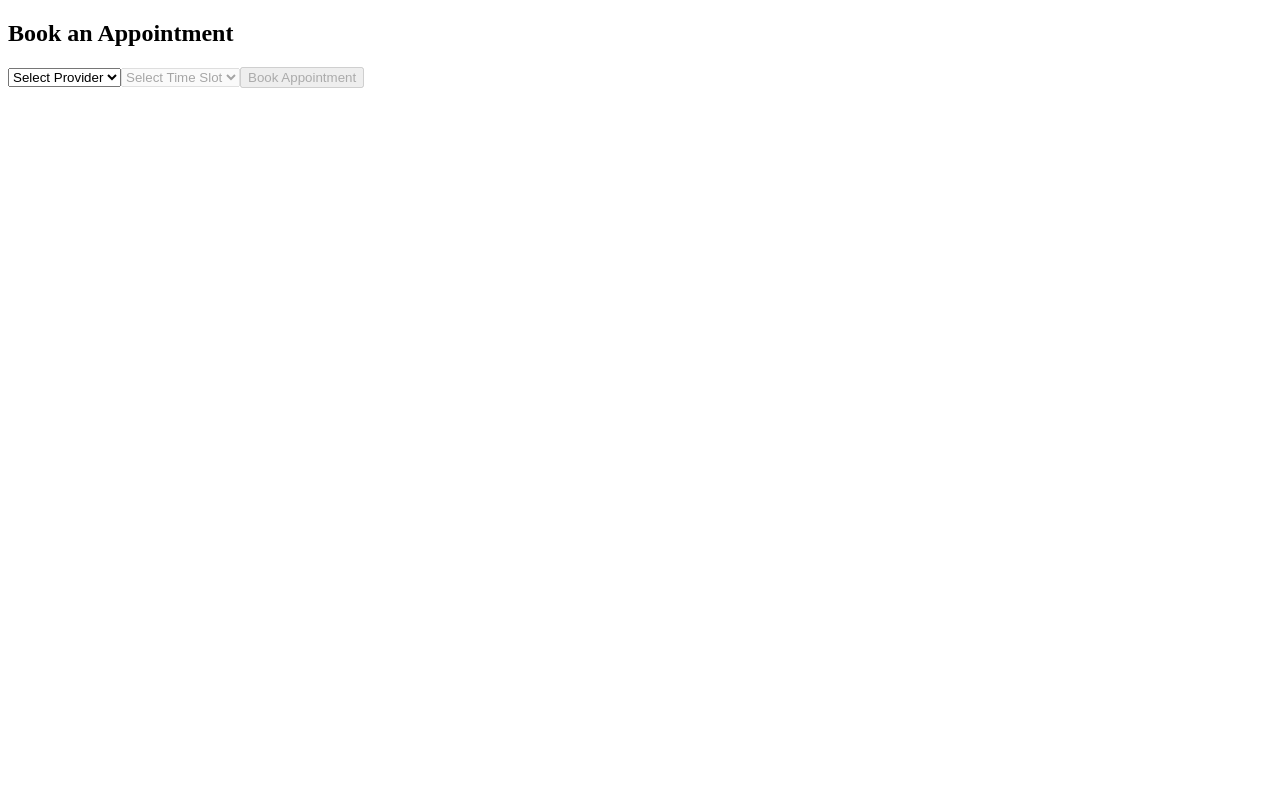
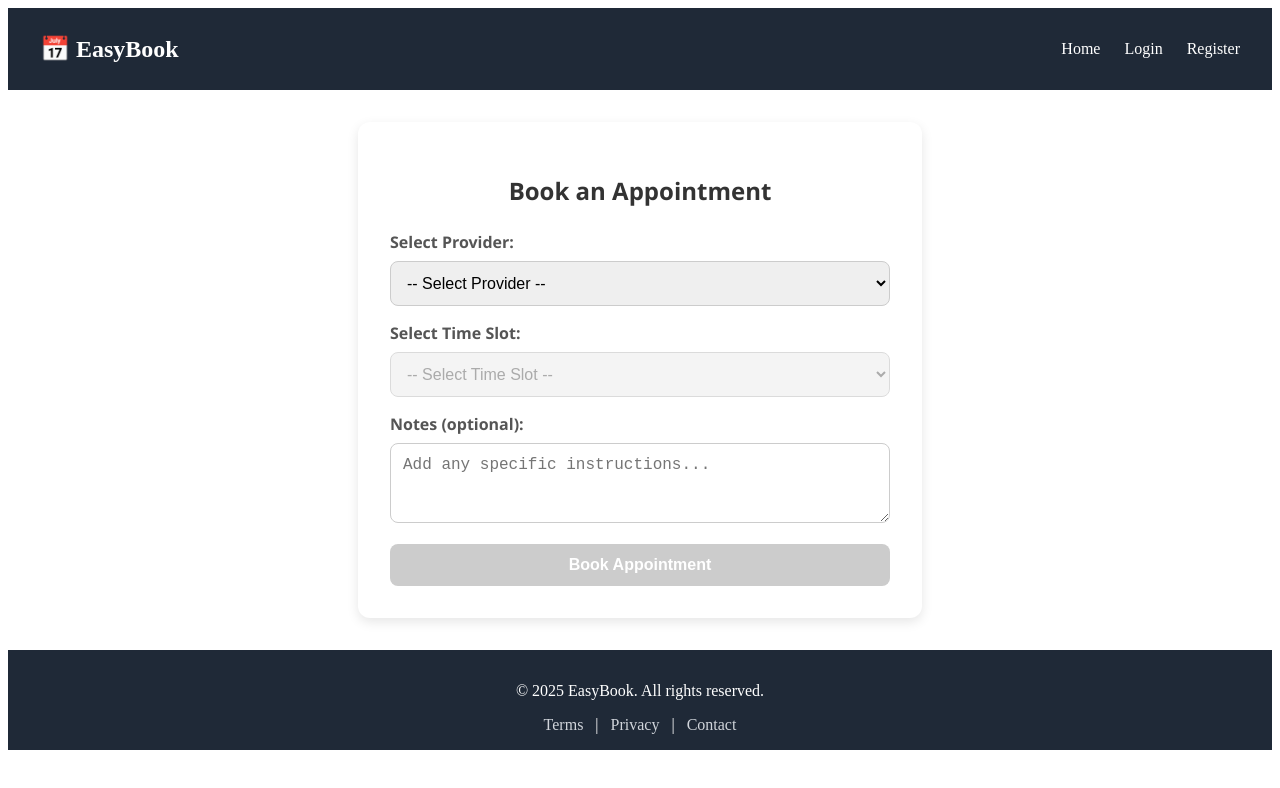
Before and after one commit to mombeh/frontend-booking-api, a React (Vite) app: page /book in a window 1280 px wide. Shown: the top 788 px of the page. Built offline with nearby package versions, Linux system fonts and the light colour scheme.

Commit message:
added navbar and footer to all my pages

```diff
--- a/src/components/AppointmentBooking.jsx
+++ b/src/components/AppointmentBooking.jsx
@@ -1,17 +1,20 @@
 // src/components/AppointmentBooking.jsx
 import React, { useEffect, useState, useContext } from 'react';
 import { AuthContext } from '../context/AuthContext';
-import { useNavigate } from 'react-router-dom'; // at the top
+import { useNavigate } from 'react-router-dom';
+import Footer from '../components/Footer';
+import Navbar from '../components/Navbar';
 
 const AppointmentBooking = () => {
   const { token, role } = useContext(AuthContext);
   const [providers, setProviders] = useState([]);
+  const [selectedProviderId, setSelectedProviderId] = useState('');
   const [selectedSlotId, setSelectedSlotId] = useState('');
-  const [selectedProviderId, setSelectedProviderId] = useState('');
+  const [notes, setNotes] = useState('');
   const [success, setSuccess] = useState('');
   const [error, setError] = useState('');
 
-  const navigate = useNavigate(); // inside component
+  const navigate = useNavigate();
 
   useEffect(() => {
     if (role !== 'user') return;
@@ -33,10 +36,16 @@ const AppointmentBooking = () => {
   const handleBook = async (e) => {
     e.preventDefault();
     setError('');
-    setSuccess('Appointment booked successfully!');
-    setTimeout(() => navigate('/user/dashboard'), 1500);
+    setSuccess('');
 
     try {
+      const selectedProvider = providers.find(p => p.id === selectedProviderId);
+      const selectedSlot = selectedProvider?.timeSlots.find(slot => slot.id === selectedSlotId);
+
+      if (!selectedSlot) throw new Error('Invalid time slot selected');
+
+      const appointmentTime = `${selectedSlot.date}T${selectedSlot.startTime}`;
+
       const res = await fetch(`${import.meta.env.VITE_BASE_URL}/api/appointments/book`, {
         method: 'POST',
         headers: {
@@ -44,29 +53,39 @@ const AppointmentBooking = () => {
           Authorization: `Bearer ${token}`,
         },
         body: JSON.stringify({
-          providerId: selectedProviderId,
-          timeSlotId: selectedSlotId,
+          provider_id: selectedProviderId,
+          time_slot_id: selectedSlotId,
+          appointment_time: appointmentTime,
+          notes,
         }),
       });
 
       const data = await res.json();
 
-      if (!res.ok) throw new Error(data.message || 'Booking failed');
+      if (!res.ok) throw new Error(data.error || data.message || 'Booking failed');
 
       setSuccess('Appointment booked successfully!');
+      setTimeout(() => navigate('/user/dashboard'), 1500);
     } catch (err) {
       setError(err.message);
     }
   };
 
   return (
+   <>
+       <Navbar />
     <div className="appointment-booking">
       <h2>Book an Appointment</h2>
-      {error && <p style={{ color: 'red' }}>{error}</p>}
-      {success && <p style={{ color: 'green' }}>{success}</p>}
+
+      {error && <p className="message error">{error}</p>}
+      {success && <p className="message success">{success}</p>}
 
       <form onSubmit={handleBook}>
+        {/* Provider */}
+        <div className="form-group">
+          <label htmlFor="provider">Select Provider:</label>
           <select
+            id="provider"
             value={selectedProviderId}
             onChange={(e) => {
               setSelectedProviderId(e.target.value);
@@ -74,39 +93,58 @@ const AppointmentBooking = () => {
             }}
             required
           >
-          <option value="">Select Provider</option>
+            <option value="">-- Select Provider --</option>
             {providers.map((p) => (
               <option key={p.id} value={p.id}>
                 {p.serviceName} ({p.email})
               </option>
             ))}
           </select>
+        </div>
 
+        {/* Time Slot */}
+        <div className="form-group">
+          <label htmlFor="slot">Select Time Slot:</label>
           <select
+            id="slot"
             value={selectedSlotId}
             onChange={(e) => setSelectedSlotId(e.target.value)}
             required
             disabled={!selectedProviderId}
           >
-          <option value="">Select Time Slot</option>
+            <option value="">-- Select Time Slot --</option>
             {selectedProviderId &&
               providers
                 .find((p) => p.id === selectedProviderId)
                 ?.timeSlots
-              .filter(slot => !slot.is_booked)
+                .filter((slot) => !slot.is_booked)
                 .map((slot) => (
                   <option key={slot.id} value={slot.id}>
                     {slot.date} | {slot.startTime} - {slot.endTime}
                   </option>
-              ))
-          }
+                ))}
           </select>
+        </div>
 
+        {/* Notes */}
+        <div className="form-group">
+          <label htmlFor="notes">Notes (optional):</label>
+          <textarea
+            id="notes"
+            value={notes}
+            onChange={(e) => setNotes(e.target.value)}
+            placeholder="Add any specific instructions..."
+          />
+        </div>
+
+        {/* Submit */}
         <button type="submit" disabled={!selectedSlotId}>
           Book Appointment
         </button>
       </form>
     </div>
+    <Footer/>
+   </>
   );
 };
 
--- /dev/null
+++ b/src/components/Footer.jsx
@@ -0,0 +1,12 @@
+
+const Footer = () => {
+    return (
+        <footer className="footer">
+            <p>&copy; {new Date().getFullYear()} EasyBook. All rights reserved.</p>
+            <div className="footer-links">
+                <a href="#">Terms</a> | <a href="#">Privacy</a> | <a href="#">Contact</a>
+            </div>
+        </footer>
+    )
+}
+export default Footer
--- a/src/index.css
+++ b/src/index.css
@@ -230,3 +230,96 @@
   justify-self: center;
   font-weight: bolder;
 }
+
+/* Container */
+.appointment-booking {
+  max-width: 500px;
+  margin: 2rem auto;
+  padding: 2rem;
+  background-color: #ffffff;
+  border-radius: 12px;
+  box-shadow: 0 4px 12px rgba(0, 0, 0, 0.1);
+  font-family: 'Segoe UI', sans-serif;
+}
+
+/* Heading */
+.appointment-booking h2 {
+  text-align: center;
+  margin-bottom: 1.5rem;
+  color: #333;
+}
+
+/* Error & Success Messages */
+.message {
+  text-align: center;
+  padding: 0.5rem;
+  margin-bottom: 1rem;
+  border-radius: 6px;
+}
+
+.message.error {
+  background-color: #ffe6e6;
+  color: #cc0000;
+}
+
+.message.success {
+  background-color: #e6ffed;
+  color: #2e8b57;
+}
+
+/* Form Group */
+.form-group {
+  margin-bottom: 1rem;
+}
+
+.form-group label {
+  display: block;
+  margin-bottom: 0.5rem;
+  font-weight: 600;
+  color: #555;
+}
+
+/* Inputs */
+.form-group select,
+.form-group textarea {
+  width: 100%;
+  padding: 0.75rem;
+  border: 1px solid #ccc;
+  border-radius: 8px;
+  font-size: 1rem;
+  box-sizing: border-box;
+}
+
+.form-group select:disabled {
+  background-color: #f0f0f0;
+  color: #888;
+}
+
+/* Textarea */
+textarea {
+  resize: vertical;
+  min-height: 80px;
+}
+
+/* Button */
+button[type="submit"] {
+  width: 100%;
+  padding: 0.75rem;
+  font-size: 1rem;
+  background-color: #0077ff;
+  color: white;
+  border: none;
+  border-radius: 8px;
+  font-weight: bold;
+  cursor: pointer;
+  transition: background-color 0.3s ease;
+}
+
+button[type="submit"]:hover:not(:disabled) {
+  background-color: #005ecc;
+}
+
+button[type="submit"]:disabled {
+  background-color: #ccc;
+  cursor: not-allowed;
+}
--- a/src/pages/Home.jsx
+++ b/src/pages/Home.jsx
@@ -1,18 +1,13 @@
 import React from 'react';
 import HomePage from '../components/HomePage';
 import Navbar from '../components/Navbar';
+import Footer from '../components/Footer';
 const Home = () => {
   return (
     <div className="home-container">
       <Navbar/>
      < HomePage/>
-      {/* Footer */}
-      <footer className="footer">
-        <p>&copy; {new Date().getFullYear()} EasyBook. All rights reserved.</p>
-        <div className="footer-links">
-          <a href="#">Terms</a> | <a href="#">Privacy</a> | <a href="#">Contact</a>
-        </div>
-      </footer>
+      <Footer/>
     </div>
   );
 };
--- a/src/pages/Login.jsx
+++ b/src/pages/Login.jsx
@@ -2,6 +2,8 @@
 import React, { useState, useContext } from 'react';
 import { AuthContext } from '../context/AuthContext';
 import { useNavigate } from 'react-router-dom';
+import Navbar from '../components/Navbar';
+import Footer from '../components/Footer';
 
 const Login = () => {
   const { login } = useContext(AuthContext);
@@ -52,6 +54,8 @@ const Login = () => {
   };
 
   return (
+   <>
+    <Navbar />
     <div className='auth-container'>
       <h2>Login</h2>
       {error && <p style={{ color: 'red' }}>{error}</p>}
@@ -67,6 +71,8 @@ const Login = () => {
         <button type="submit">Login</button>
       </form>
     </div>
+    <Footer/>
+    </>
   );
 };
 
--- a/src/pages/ProviderDashboard.jsx
+++ b/src/pages/ProviderDashboard.jsx
@@ -3,6 +3,8 @@ import TimeSlotForm
  from '../components/TimeslotForm';
 import TimeSlotList from '../components/TimeSlotList';
 import { AuthContext } from '../context/AuthContext';
+import Navbar from '../components/Navbar';
+import Footer from '../components/Footer';
 
 const ProviderDashboard = () => {
   const { token } = useContext(AuthContext);
@@ -40,6 +42,8 @@ const ProviderDashboard = () => {
   }, []);
 
   return (
+    <>
+    <Navbar />
     <div className="dashboard provider">
       <h2>Welcome, Provider 👨‍💼</h2>
       <p style={{ textAlign: 'center', marginBottom: '2rem' }}>
@@ -86,6 +90,8 @@ const ProviderDashboard = () => {
 
       <TimeSlotList slots={slots} error={error} />
     </div>
+    <Footer/>
+    </>
   );
 };
 
--- a/src/pages/Register.jsx
+++ b/src/pages/Register.jsx
@@ -1,5 +1,7 @@
 import React, { useState } from 'react';
 import { useNavigate } from 'react-router-dom';
+import Navbar from '../components/Navbar';
+import Footer from '../components/Footer';
 
 const Register = () => {
   const navigate = useNavigate();
@@ -72,6 +74,8 @@ const Register = () => {
   };
 
   return (
+    <>
+    <Navbar />
     <div className='auth-container'>
       <h2>Register</h2>
       {error && <p style={{ color: 'red' }}>{error}</p>}
@@ -105,6 +109,8 @@ const Register = () => {
         <button type="submit">Register</button>
       </form>
     </div>
+    <Footer/>
+    </>
   );
 };
 
```
Also changed, not shown: src/pages/UserDashboard.jsx (+6 -1 lines). Lines whose indentation alone changed are shown as unchanged.
